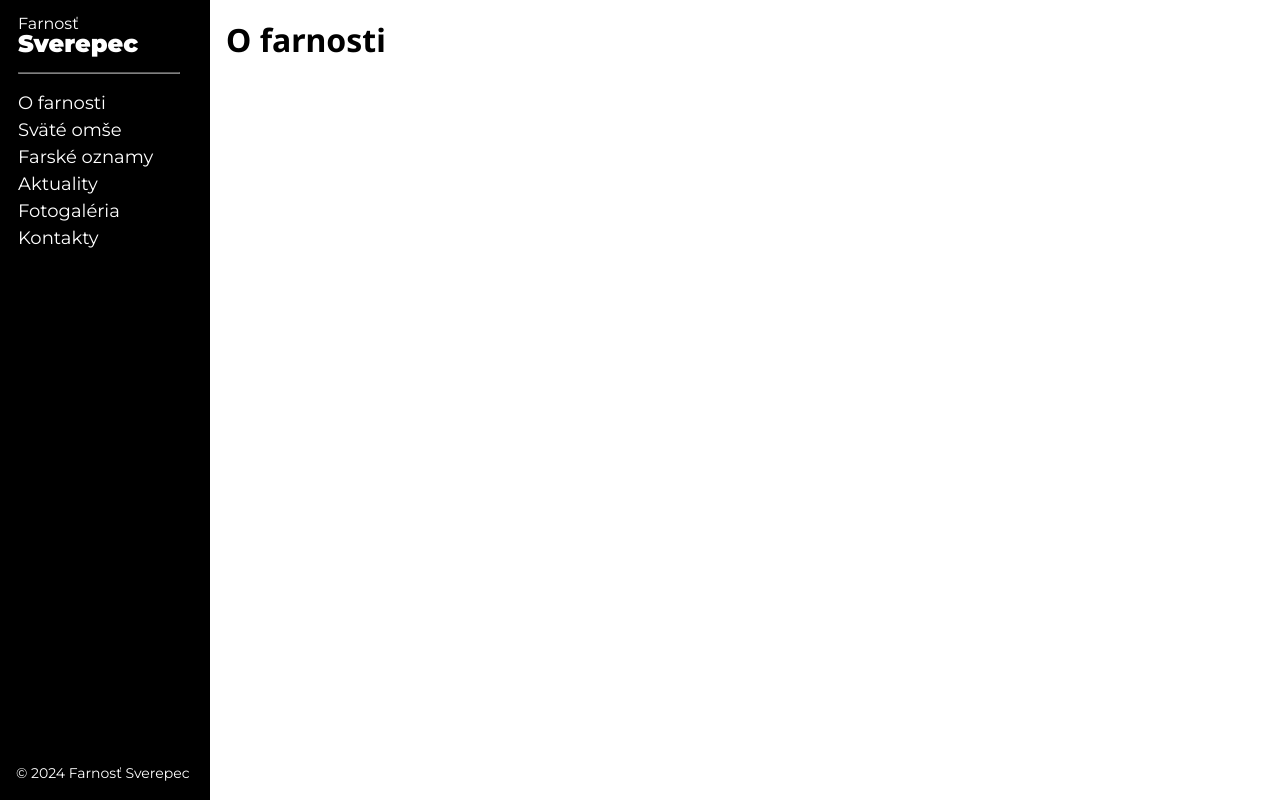
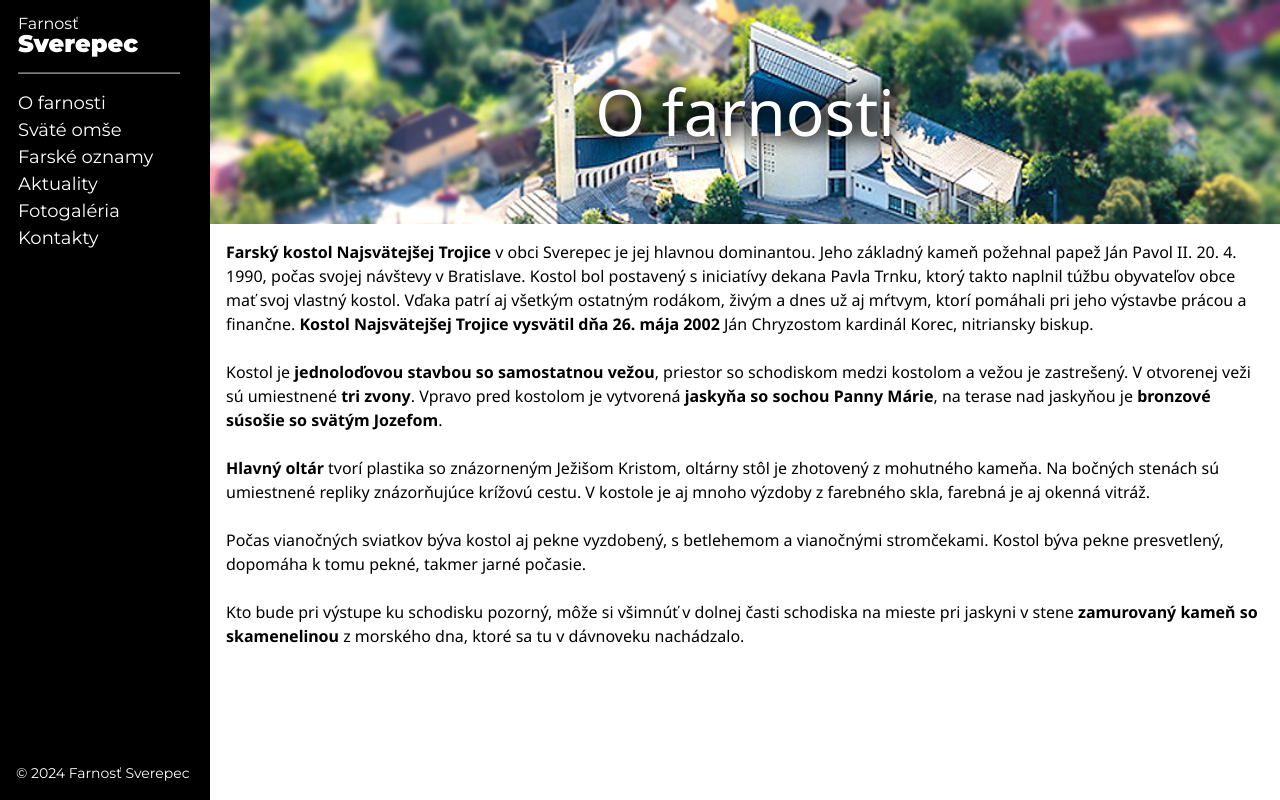
Before and after one commit to farnostsverepec/farnostsverepec.github.io, a React (Create React App) app: page /oFarnosti in a window 1280 px wide. Built offline with nearby package versions, Linux system fonts and the light colour scheme.

Commit message:
Added O farnosti page
also added placeholders for other pages

```diff
--- a/src/App.js
+++ b/src/App.js
@@ -1,6 +1,8 @@
 import React from 'react';
 import { BrowserRouter as Router, Routes, Route } from 'react-router-dom';
 import Sidebar from './components/sidebar/sidebar.js';
+import OFarnosti from './pages/OFarnosti/oFarnosti.js';
+import Kontakty from './pages/Kontakty/kontakty.js';
 import NotFound from './pages/NotFound/NotFound.js';
 import './App.css'
 
@@ -10,13 +12,13 @@ export default function App() {
             <Sidebar>{['O farnosti', 'Sväté omše', 'Farské oznamy', 'Aktuality', 'Fotogaléria', 'Kontakty']}</Sidebar>
             <div id="content">
                 <Routes>
-                    <Route path="/" element={<div><h1 style={{marginTop: 0}}>O farnosti</h1></div>} />
-                    <Route path="oFarnosti" element={<div><h1 style={{marginTop: 0}}>O farnosti</h1></div>} />
+                    <Route path="/" element={<OFarnosti />} />
+                    <Route path="oFarnosti" element={<OFarnosti />} />
                     <Route path="svateOmse" element={<div><h1 style={{marginTop: 0}}>Sväté Omše</h1></div>} />
                     <Route path="farskeOznamy" element={<div><h1 style={{marginTop: 0}}>Farské Oznamy</h1></div>} />
                     <Route path="aktuality" element={<div><h1 style={{marginTop: 0}}>Aktuality</h1></div>} />
                     <Route path="fotogaleria" element={<div><h1 style={{marginTop: 0}}>Fotogaléria</h1></div>} />
-                    <Route path="kontakty" element={<div><h1 style={{marginTop: 0}}>Kontakty</h1><span><strong>Email:</strong> rkfu.sverepec@gmail.com</span></div>} />
+                    <Route path="kontakty" element={<Kontakty />} />
                     <Route path="*" element={<NotFound />}/>
                 </Routes>
             </div>
--- /dev/null
+++ b/src/components/hero/hero.css
@@ -0,0 +1,10 @@
+div.hero {
+    margin: -16px -16px 16px -16px;
+    padding: 64px;
+    background-size: cover;
+    background-position: center top;
+    color: white;
+    text-align: center;
+    font-size: 64px;
+    text-shadow: 0 0 20px black, 0 0 20px black, 0 0 20px black;
+}
--- /dev/null
+++ b/src/components/hero/hero.js
@@ -0,0 +1,8 @@
+import './hero.css';
+
+export default function Hero(props) {
+    console.log(props.background)
+    return (
+        <div className="hero" style={{ backgroundImage: `url(${props.background})` }}>{props.children}</div>
+    )
+}
--- /dev/null
+++ b/src/pages/Kontakty/kontakty.js
@@ -0,0 +1,11 @@
+import './kontakty.css'
+
+export default function Kontakty() {
+    return (
+        <div>
+            <h1 style={{ marginTop: 0 }}>Kontakty</h1>
+            <span><strong>Email:</strong> rkfu.sverepec@gmail.com</span><br />
+            <span><strong>Tel. č:</strong> 0947 955 033</span>
+        </div>
+    )
+}
--- /dev/null
+++ b/src/pages/OFarnosti/oFarnosti.js
@@ -0,0 +1,24 @@
+import './oFarnosti.css';
+import Hero from '../../components/hero/hero.js';
+import KostolSverepec from '../../images/KostolSverepec.jpg';
+
+
+export default function OFarnosti() {
+    return (
+        <>
+        <Hero background={KostolSverepec}>O farnosti</Hero>
+        <p>
+            <strong>Farský kostol Najsvätejšej Trojice</strong> v obci Sverepec je jej hlavnou dominantou. Jeho základný kameň požehnal papež Ján Pavol II. 20. 4. 1990, počas svojej návštevy v Bratislave. Kostol bol postavený s iniciatívy dekana Pavla Trnku, ktorý takto naplnil túžbu obyvateľov obce mať svoj vlastný kostol. Vďaka patrí aj všetkým ostatným rodákom, živým a dnes už aj mŕtvym, ktorí pomáhali pri jeho výstavbe prácou a finančne.<strong> Kostol Najsvätejšej Trojice vysvätil dňa 26. mája 2002</strong> Ján Chryzostom kardinál Korec, nitriansky biskup.
+            <br /><br />
+            Kostol je <strong>jednoloďovou stavbou so samostatnou vežou</strong>, priestor so schodiskom medzi kostolom a vežou je zastrešený. V otvorenej veži sú umiestnené <strong>tri zvony</strong>. Vpravo pred kostolom je vytvorená<strong> jaskyňa so sochou Panny Márie</strong>, na terase nad jaskyňou je <strong>bronzové súsošie so svätým Jozefom</strong>.
+            <br /><br />
+            <strong>Hlavný oltár</strong> tvorí plastika so znázorneným Ježišom Kristom, oltárny stôl je zhotovený z mohutného kameňa. Na bočných stenách sú umiestnené repliky znázorňujúce krížovú cestu. V kostole je aj mnoho výzdoby z farebného skla, farebná je aj okenná vitráž.
+            <br /><br />
+            Počas vianočných sviatkov býva kostol aj pekne vyzdobený, s betlehemom a vianočnými stromčekami. Kostol býva pekne presvetlený, dopomáha k tomu pekné, takmer jarné počasie.
+            <br /><br />
+            Kto bude pri výstupe ku schodisku pozorný, môže si všimnúť v dolnej časti schodiska na mieste pri jaskyni v stene <strong>zamurovaný kameň so skamenelinou</strong> z morského dna, ktoré sa tu v dávnoveku nachádzalo.
+        </p>
+
+        </>
+    )
+}
```
Also changed, not shown: src/pages/SvateOmse/svateOmse.js (added, +9 -0 lines), src/images/KostolSverepec.jpg (added), src/pages/Kontakty/kontakty.css (added), src/pages/OFarnosti/oFarnosti.css (added), src/pages/SvateOmse/svateOmse.css (added).
